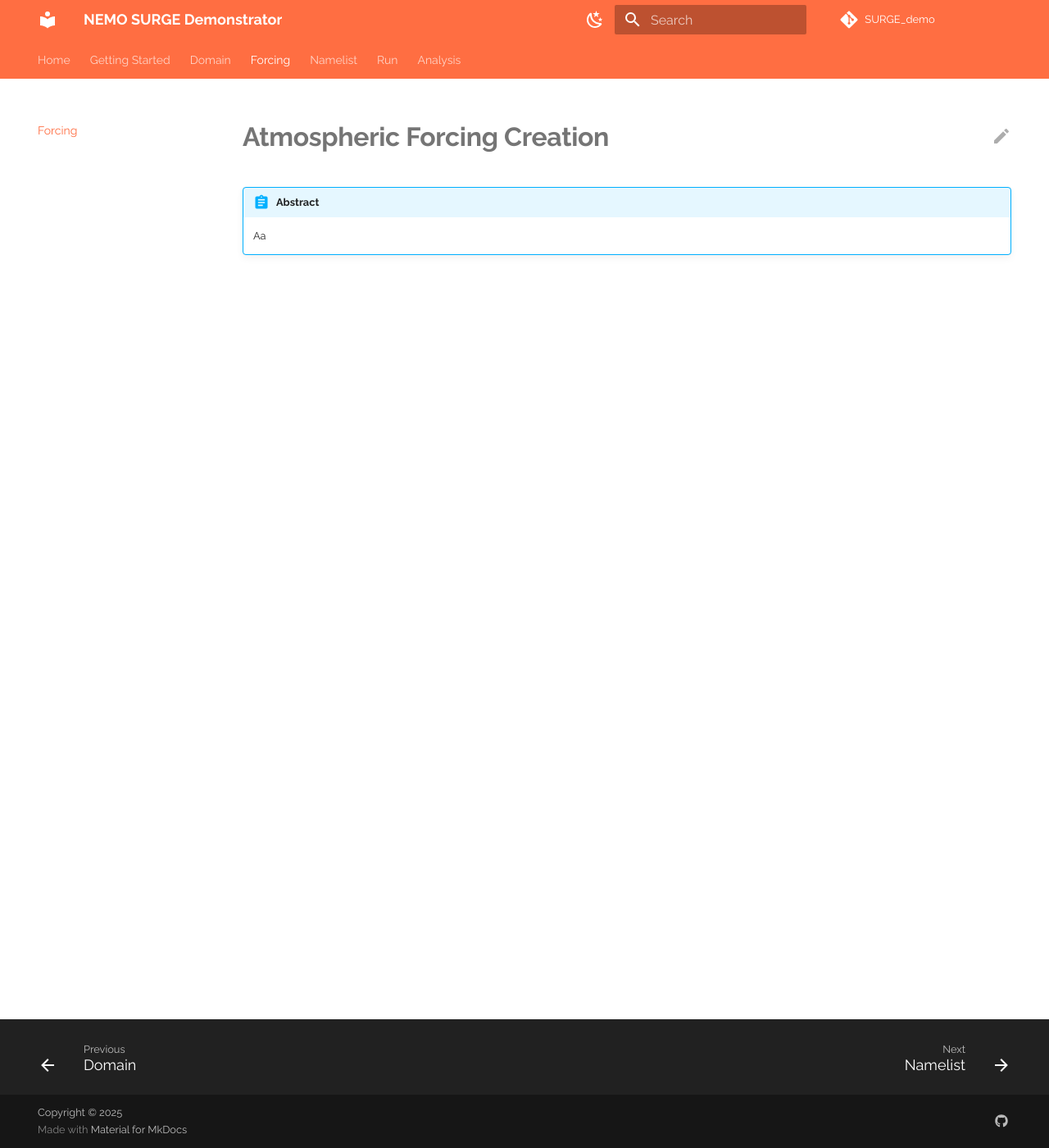
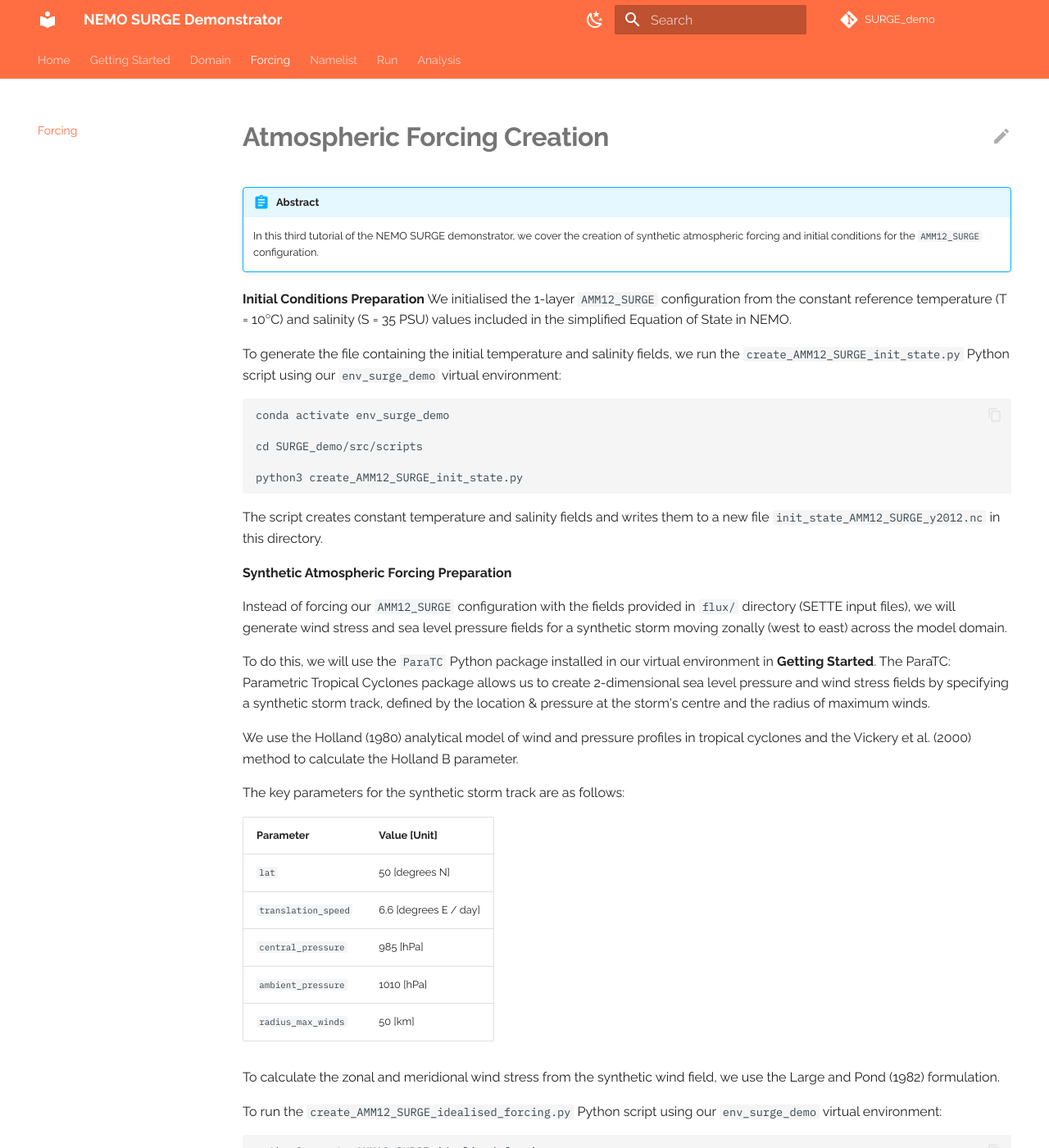
Before and after one commit to NOC-MSM/SURGE_demo, an MkDocs documentation site: the page built from docs/docs/forcing.md, in a window 1280 px wide and 1400 px high. Shown: the whole window at 82% size. Built offline with MkDocs 1.6.1 and Material for MkDocs 9.7.7, drawn with Linux system fonts in a browser that asks for light colours; comment, search, counter and statistics services are not loaded; some of the changed text lies outside the part shown.

Commit message:
Updated domain and forcing tutorial .md files.

````diff
--- a/docs/docs/forcing.md
+++ b/docs/docs/forcing.md
@@ -2,4 +2,62 @@
 
 !!! abstract
 
-    Aa
+    In this third tutorial of the NEMO SURGE demonstrator, we cover the creation of synthetic atmospheric forcing and initial conditions for the `AMM12_SURGE` configuration.
+
+**Initial Conditions Preparation**
+We initialised the 1-layer `AMM12_SURGE` configuration from the constant reference temperature (T = 10$^{\circ}$C) and salinity (S = 35 PSU) values included in the simplified Equation of State in NEMO.
+
+To generate the file containing the initial temperature and salinity fields, we run the `create_AMM12_SURGE_init_state.py` Python script using our `env_surge_demo` virtual environment:
+
+```sh
+conda activate env_surge_demo
+
+cd SURGE_demo/src/scripts
+
+python3 create_AMM12_SURGE_init_state.py
+```
+
+The script creates constant temperature and salinity fields and writes them to a new file `init_state_AMM12_SURGE_y2012.nc` in this directory.
+
+**Synthetic Atmospheric Forcing Preparation**
+
+Instead of forcing our `AMM12_SURGE` configuration with the fields provided in `flux/` directory (SETTE input files), we will generate wind stress and sea level pressure fields for a synthetic storm moving zonally (west to east) across the model domain.
+
+To do this, we will use the `ParaTC` Python package installed in our virtual environment in **Getting Started**. The ParaTC: Parametric Tropical Cyclones package allows us to create 2-dimensional sea level pressure and wind stress fields by specifying a synthetic storm track, defined by the location & pressure at the storm's centre and the radius of maximum winds.
+
+We use the Holland (1980) analytical model of wind and pressure profiles in tropical cyclones and the Vickery et al. (2000) method to calculate the Holland B parameter.
+
+The key parameters for the synthetic storm track are as follows:
+
+| Parameter      | Value [Unit]                          |
+| ----------- | ------------------------------------ |
+| `lat`      | 50 [degrees N]  |
+| `translation_speed`      | 6.6 [degrees E / day]  |
+| `central_pressure`      | 985 [hPa]  |
+| `ambient_pressure`      | 1010 [hPa]  |
+| `radius_max_winds`      | 50 [km]  |
+
+To calculate the zonal and meridional wind stress from the synthetic wind field, we use the Large and Pond (1982) formulation.
+
+To run the `create_AMM12_SURGE_idealised_forcing.py` Python script using our `env_surge_demo` virtual environment:
+
+```sh
+python3 create_AMM12_SURGE_idealised_forcing.py
+```
+
+The script generates separate daily files containing 1-hourly forcing data for zonal wind stress, meridional wind stress and sea level pressure with the following naming convention:
+
+| Parameter      | Filename                         |
+| ----------- | ------------------------------------ |
+| `utau`      | amm12_surge_utau_y2012m01d{01-05}.nc  |
+| `vtau`      | amm12_surge_utau_y2012m01d{01-05}.nc  |
+| `somslpre`      | amm12_surge_somslpre_y2012m01d{01-05}.nc  |
+
+---
+**References**
+
+Holland, G. J., 1980: An analytical model of the wind and pressure profiles in hurricanes. Mon. Wea. Rev., 108 , 1212–1218.
+
+Large, W. G., and S. Pond, 1982: Sensible and Latent Heat Flux Measurements over the Ocean. J. Phys. Oceanogr., 12, 464–482.
+
+Vickery, P. J., P. F. Skerlj, A. C. Steckley, and L. A. Twisdale, 2000: Hurricane wind field model for use in hurricane simulations. J. Struct. Eng., 126 , 1203–1221.
````
Also changed, not shown: docs/docs/domain.md (+2 -2 lines).
